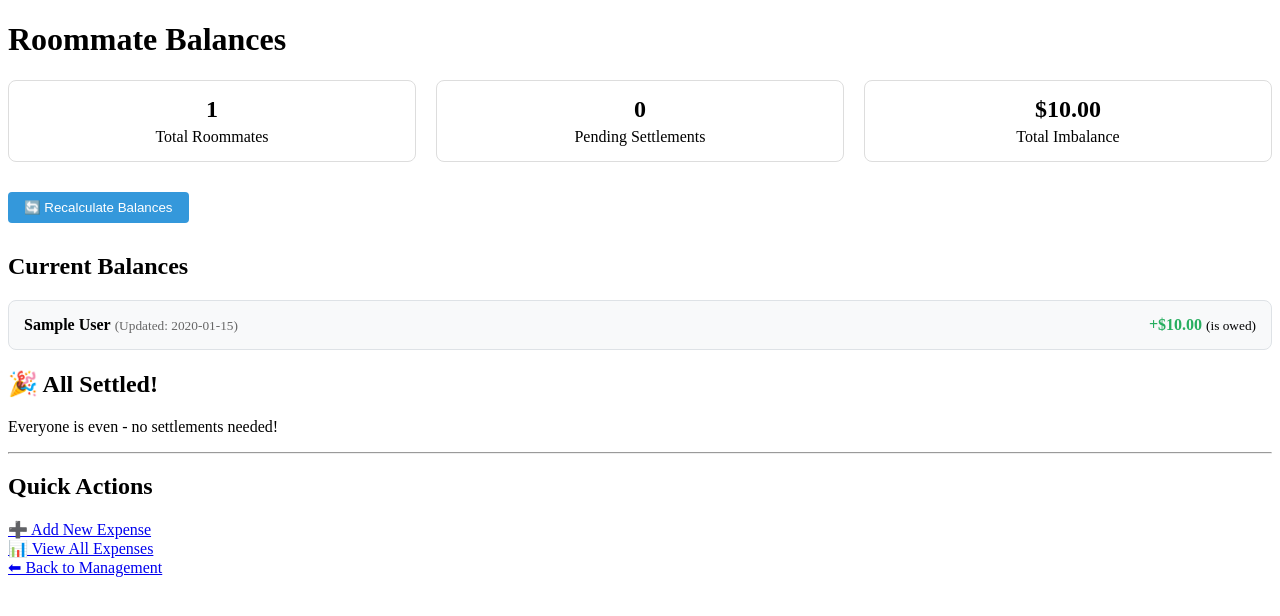
After one commit to ZachSkiba/Expense_Tracker, a Flask app: page /balances in a window 1280 px wide. The commit adds this page. Shown: the top 616 px of the page. Run offline with Flask 3, Linux system fonts and the light colour scheme; tables that the repository leaves empty hold one stand-in row (values such as "Sample post").

Commit message:
New Changes

```diff
--- a/app/__init__.py
+++ b/app/__init__.py
@@ -14,10 +14,12 @@ def create_app():
     from app.routes.users import users_bp
     from app.routes.categories import categories_bp
     from app.routes.manage import manage_bp
+    from app.routes.balances import balances_bp  # NEW
 
     app.register_blueprint(manage_bp)
     app.register_blueprint(expenses_bp)
     app.register_blueprint(users_bp)
     app.register_blueprint(categories_bp)
+    app.register_blueprint(balances_bp)  # NEW
 
     return app
--- /dev/null
+++ b/app/routes/balances.py
@@ -0,0 +1,78 @@
+from flask import Blueprint, request, jsonify, render_template
+from balance_service import BalanceService
+from models import db, User, Category
+
+balances_bp = Blueprint("balances", __name__)
+
+@balances_bp.route("/api/expenses", methods=["POST"])
+def add_expense_api():
+    """API endpoint to add new expense with participants"""
+    try:
+        data = request.get_json()
+
+        # Validate required fields
+        required_fields = ['amount', 'payer_id', 'participant_ids', 'category_id']
+        for field in required_fields:
+            if field not in data:
+                return jsonify({'error': f'Missing required field: {field}'}), 400
+
+        # Create expense
+        expense = BalanceService.create_expense_with_participants(
+            amount=float(data['amount']),
+            payer_id=int(data['payer_id']),
+            participant_ids=data['participant_ids'],
+            category_id=int(data['category_id']),
+            category_description=data.get('category_description'),
+            date=data.get('date'),
+            split_type=data.get('split_type', 'equal')
+        )
+
+        if expense:
+            return jsonify({
+                'success': True,
+                'expense_id': expense.id,
+                'message': 'Expense added successfully'
+            }), 201
+        else:
+            return jsonify({'error': 'Failed to create expense'}), 500
+
+    except Exception as e:
+        return jsonify({'error': str(e)}), 400
+
+@balances_bp.route("/api/balances", methods=["GET"])
+def get_balances_api():
+    """API endpoint to get current balances"""
+    try:
+        balances = BalanceService.get_all_balances()
+        return jsonify({'balances': balances}), 200
+    except Exception as e:
+        return jsonify({'error': str(e)}), 500
+
+@balances_bp.route("/api/settlements", methods=["GET"])
+def get_settlements_api():
+    """API endpoint to get settlement suggestions"""
+    try:
+        settlements = BalanceService.get_settlement_suggestions()
+        return jsonify({'settlements': settlements}), 200
+    except Exception as e:
+        return jsonify({'error': str(e)}), 500
+
+@balances_bp.route("/balances", methods=["GET"])
+def balances_page():
+    """Web page to view balances"""
+    balances = BalanceService.get_all_balances()
+    settlements = BalanceService.get_settlement_suggestions()
+
+    return render_template("balances.html", balances=balances, settlements=settlements)
+
+@balances_bp.route("/api/balances/recalculate", methods=["POST"])
+def recalculate_balances():
+    """Recalculate all balances from expenses (admin function)"""
+    try:
+        success = BalanceService.recalculate_all_balances()
+        if success:
+            return jsonify({'message': 'Balances recalculated successfully'}), 200
+        else:
+            return jsonify({'error': 'Failed to recalculate balances'}), 500
+    except Exception as e:
+        return jsonify({'error': str(e)}), 500
--- /dev/null
+++ b/app/templates/balances.html
@@ -0,0 +1,181 @@
+<!DOCTYPE html>
+<html>
+<head>
+    <title>Roommate Balances</title>
+    <link rel="stylesheet" href="{{ url_for('static', filename='css/styles.css') }}">
+    <style>
+        .balance-positive { color: #27ae60; font-weight: bold; }
+        .balance-negative { color: #e74c3c; font-weight: bold; }
+        .balance-even { color: #7f8c8d; }
+
+        .balance-card {
+            background: #f8f9fa;
+            border: 1px solid #dee2e6;
+            border-radius: 8px;
+            padding: 15px;
+            margin: 10px 0;
+            display: flex;
+            justify-content: space-between;
+            align-items: center;
+        }
+
+        .settlement-card {
+            background: #fff3cd;
+            border: 1px solid #ffeaa7;
+            border-radius: 8px;
+            padding: 12px;
+            margin: 8px 0;
+            text-align: center;
+        }
+
+        .summary-stats {
+            display: flex;
+            gap: 20px;
+            margin: 20px 0;
+        }
+
+        .stat-box {
+            background: white;
+            border: 1px solid #ddd;
+            border-radius: 8px;
+            padding: 15px;
+            text-align: center;
+            flex: 1;
+        }
+
+        .stat-number {
+            font-size: 1.5em;
+            font-weight: bold;
+            margin-bottom: 5px;
+        }
+
+        .refresh-btn {
+            background-color: #3498db;
+            color: white;
+            padding: 8px 16px;
+            border: none;
+            border-radius: 4px;
+            cursor: pointer;
+            margin: 10px 0;
+        }
+
+        .refresh-btn:hover {
+            background-color: #2980b9;
+        }
+    </style>
+</head>
+<body>
+
+<h1>Roommate Balances</h1>
+
+<div class="summary-stats">
+    <div class="stat-box">
+        <div class="stat-number">{{ balances|length }}</div>
+        <div>Total Roommates</div>
+    </div>
+    <div class="stat-box">
+        <div class="stat-number">{{ settlements|length }}</div>
+        <div>Pending Settlements</div>
+    </div>
+    <div class="stat-box">
+        <div class="stat-number">${{ "%.2f"|format(balances|sum(attribute='balance')|abs) }}</div>
+        <div>Total Imbalance</div>
+    </div>
+</div>
+
+<button class="refresh-btn" onclick="recalculateBalances()">🔄 Recalculate Balances</button>
+
+<h2>Current Balances</h2>
+
+{% for balance in balances %}
+<div class="balance-card">
+    <div>
+        <strong>{{ balance.user_name }}</strong>
+        {% if balance.last_updated %}
+        <small style="color: #666;">(Updated: {{ balance.last_updated[:10] }})</small>
+        {% endif %}
+    </div>
+    <div class="balance-amount">
+        {% if balance.balance > 0.01 %}
+            <span class="balance-positive">+${{ "%.2f"|format(balance.balance) }}</span>
+            <small>(is owed)</small>
+        {% elif balance.balance < -0.01 %}
+            <span class="balance-negative">-${{ "%.2f"|format(balance.balance|abs) }}</span>
+            <small>(owes)</small>
+        {% else %}
+            <span class="balance-even">$0.00</span>
+            <small>(even)</small>
+        {% endif %}
+    </div>
+</div>
+{% endfor %}
+
+{% if settlements %}
+<h2>💰 Suggested Settlements</h2>
+<p>To settle all debts with minimum transactions:</p>
+
+{% for settlement in settlements %}
+<div class="settlement-card">
+    <strong>{{ settlement.from }}</strong> should pay <strong>{{ settlement.to }}</strong>
+    <span class="balance-positive">${{ "%.2f"|format(settlement.amount) }}</span>
+</div>
+{% endfor %}
+
+{% else %}
+<h2>🎉 All Settled!</h2>
+<p>Everyone is even - no settlements needed!</p>
+{% endif %}
+
+<hr>
+
+<h2>Quick Actions</h2>
+<a href="{{ url_for('expenses.add_expense') }}">➕ Add New Expense</a><br>
+<a href="{{ url_for('expenses.expenses') }}">📊 View All Expenses</a><br>
+<a href="{{ url_for('manage.management') }}">⬅ Back to Management</a>
+
+<script>
+async function recalculateBalances() {
+    const button = document.querySelector('.refresh-btn');
+    const originalText = button.innerHTML;
+
+    button.disabled = true;
+    button.innerHTML = '🔄 Recalculating...';
+
+    try {
+        const response = await fetch('/api/balances/recalculate', {
+            method: 'POST',
+            headers: {
+                'Content-Type': 'application/json',
+            }
+        });
+
+        const result = await response.json();
+
+        if (response.ok) {
+            alert('Balances recalculated successfully!');
+            location.reload(); // Refresh the page to show updated balances
+        } else {
+            alert('Error: ' + result.error);
+        }
+    } catch (error) {
+        alert('Network error: ' + error.message);
+    } finally {
+        button.disabled = false;
+        button.innerHTML = originalText;
+    }
+}
+
+// Auto-refresh balances every 30 seconds
+setInterval(() => {
+    fetch('/api/balances')
+        .then(response => response.json())
+        .then(data => {
+            // You could update the UI here without full page reload
+            console.log('Balances updated:', data);
+        })
+        .catch(error => console.error('Error fetching balances:', error));
+}, 30000);
+</script>
+
+</body>
+</html>
```
Also changed, not shown: app/routes/expenses.py (+117 -32 lines), app/templates/add_expense.html (+101 -0 lines), balance_service.py (added, +191 -0 lines), models.py (+45 -2 lines).
